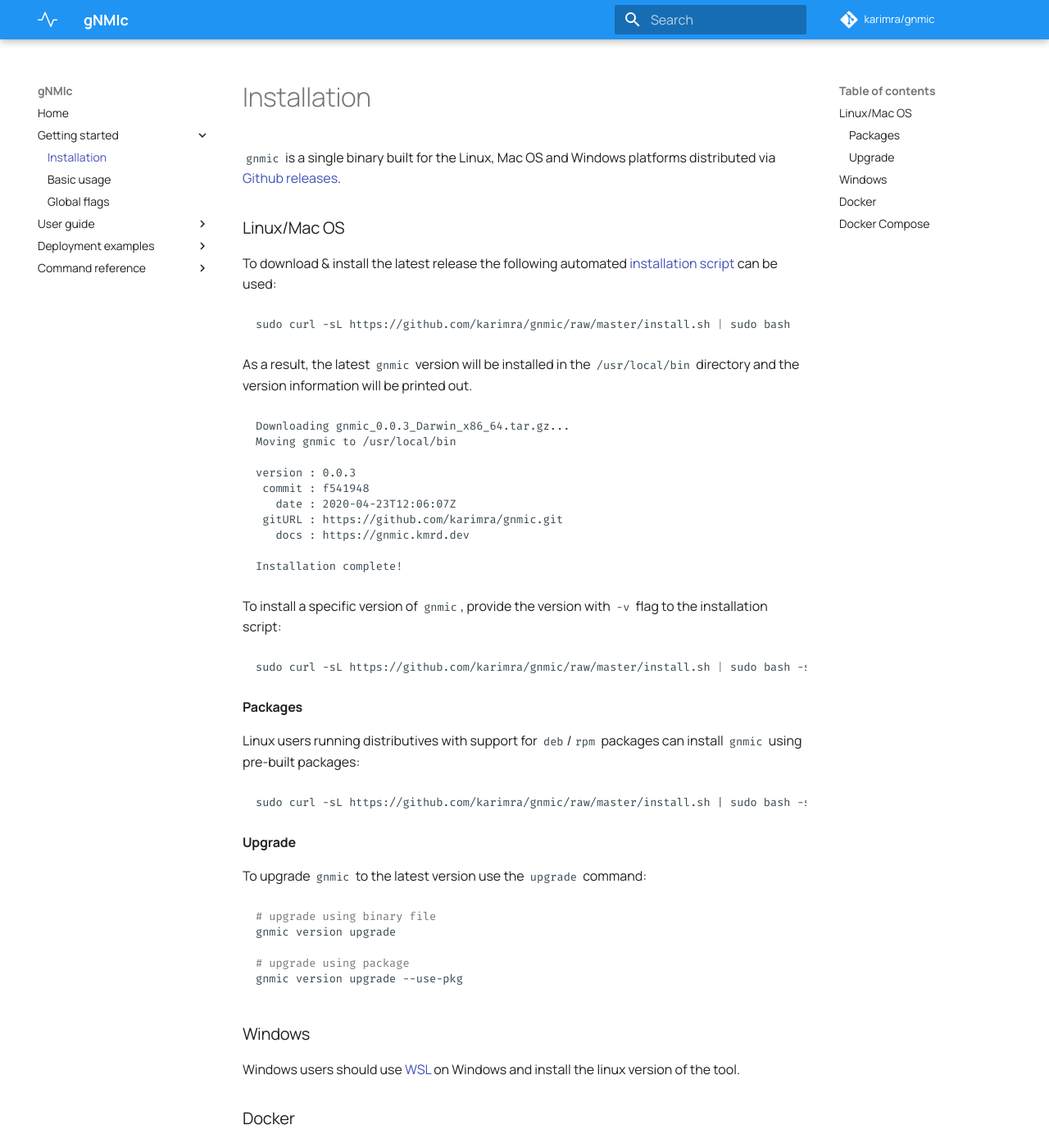
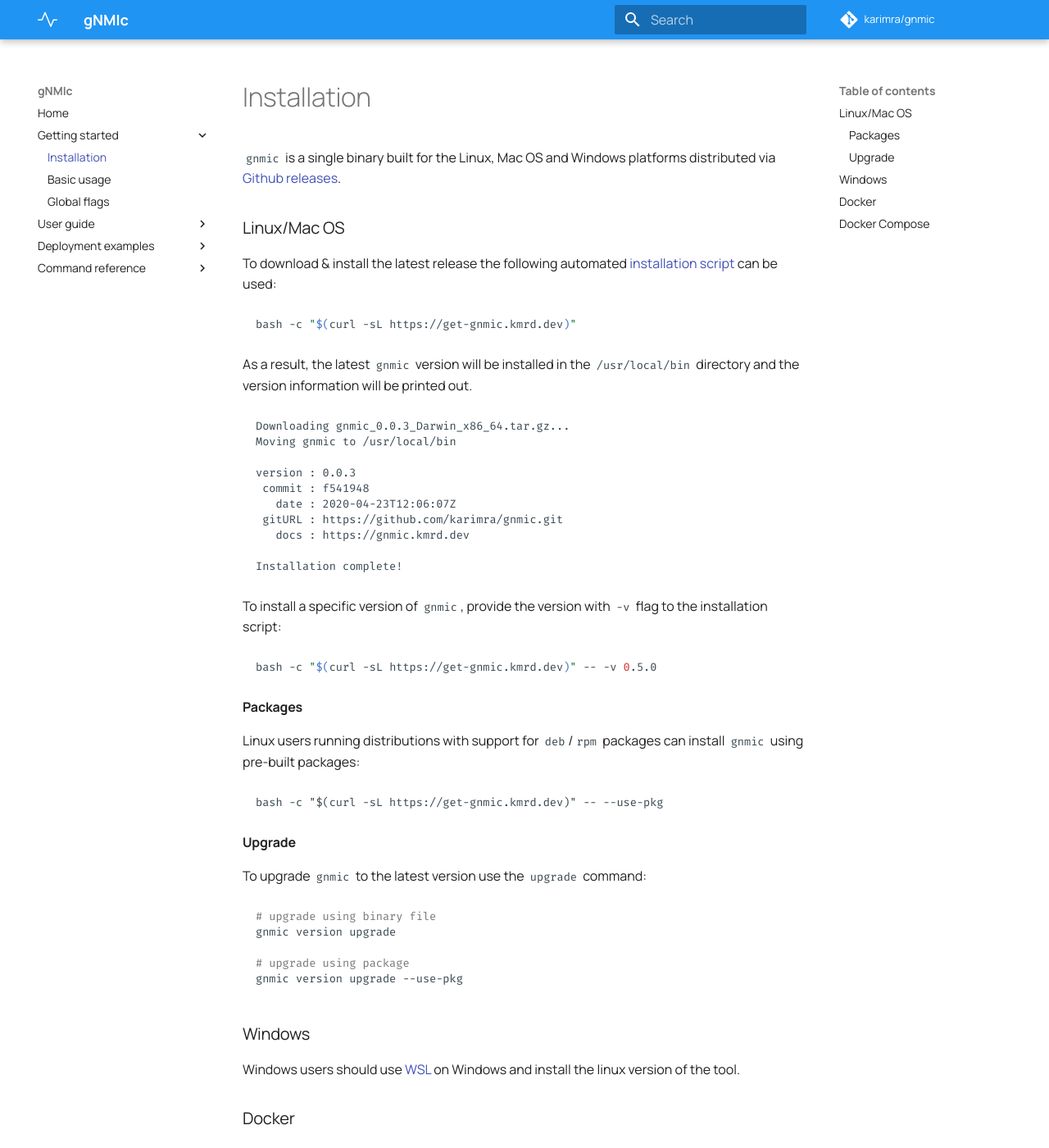
Before and after one commit to karimra/gnmic, an MkDocs documentation site: the page built from docs/install.md, in a window 1280 px wide and 1400 px high. Shown: the whole window at 82% size. Built offline with MkDocs 1.6.1 and Material for MkDocs 9.7.7, drawn with Linux system fonts in a browser that asks for light colours; comment, search, counter and statistics services are not loaded.

Commit message:
update install procedure

````diff
--- a/docs/install.md
+++ b/docs/install.md
@@ -4,7 +4,7 @@
 To download & install the latest release the following automated [installation script](https://github.com/karimra/gnmic/blob/master/install.sh) can be used:
 
 ```bash
-sudo curl -sL https://github.com/karimra/gnmic/raw/master/install.sh | sudo bash
+bash -c "$(curl -sL https://get-gnmic.kmrd.dev)"
 ```
 
 As a result, the latest `gnmic` version will be installed in the `/usr/local/bin` directory and the version information will be printed out.
@@ -23,14 +23,14 @@ Installation complete!
 
 To install a specific version of `gnmic`, provide the version with `-v` flag to the installation script:
 ```bash
-sudo curl -sL https://github.com/karimra/gnmic/raw/master/install.sh | sudo bash -s -- -v 0.5.0
+bash -c "$(curl -sL https://get-gnmic.kmrd.dev)" -- -v 0.5.0
 ```
 
 #### Packages
-Linux users running distributives with support for `deb`/`rpm` packages can install `gnmic` using pre-built packages:
+Linux users running distributions with support for `deb`/`rpm` packages can install `gnmic` using pre-built packages:
 
 ```
-sudo curl -sL https://github.com/karimra/gnmic/raw/master/install.sh | sudo bash -s -- --use-pkg
+bash -c "$(curl -sL https://get-gnmic.kmrd.dev)" -- --use-pkg
 ```
 
 #### Upgrade
````
Also changed, not shown: README.md (+1 -1 lines).
